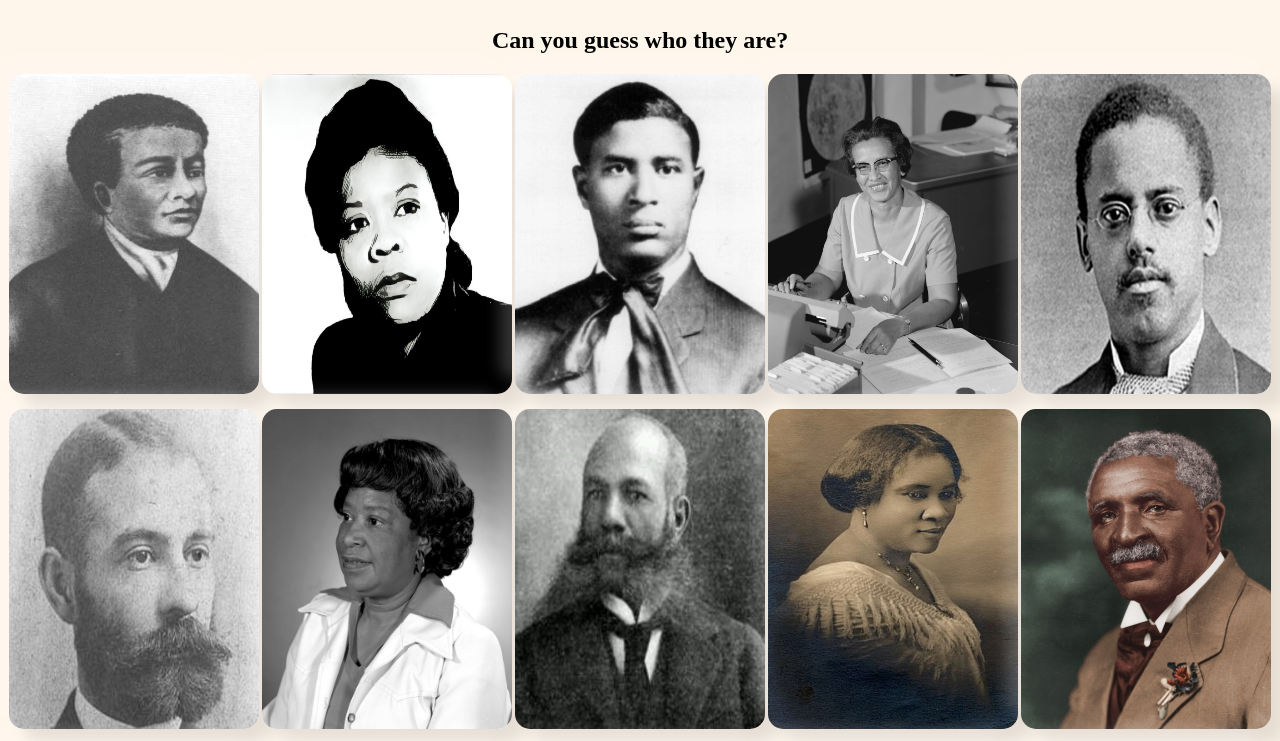
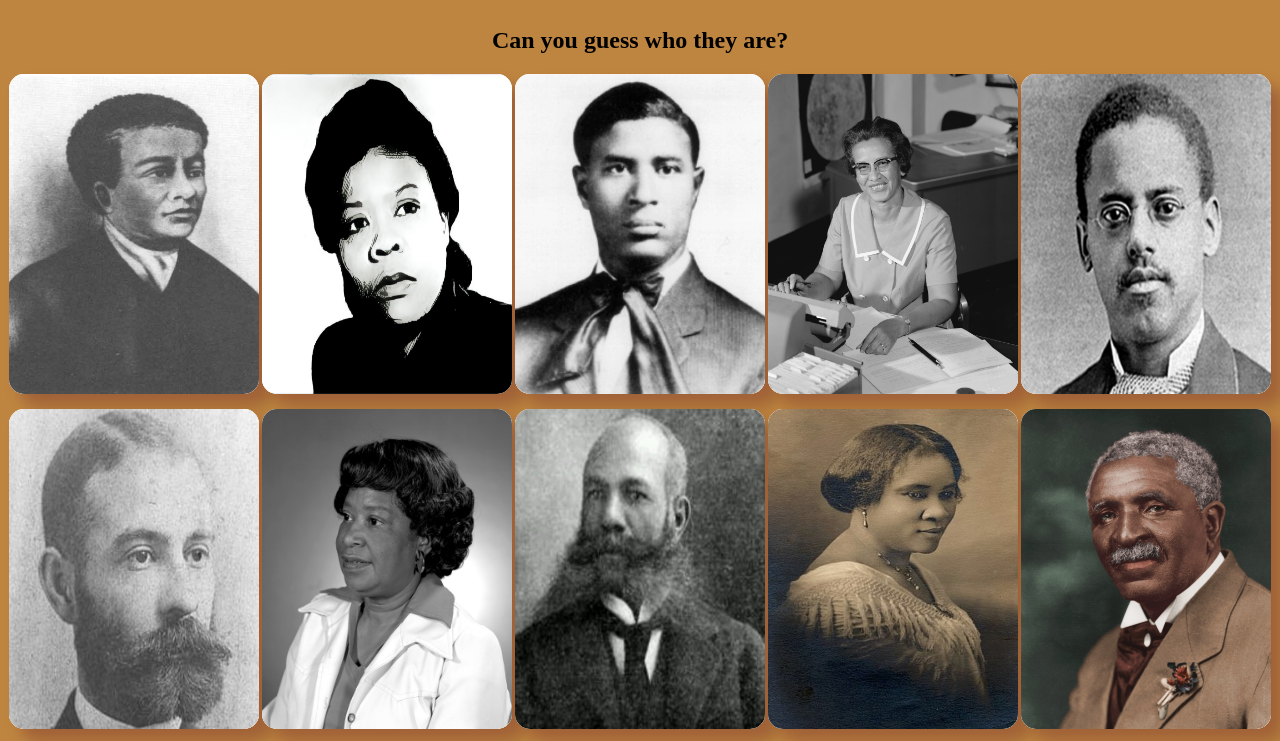
Before and after one commit to ladycrystal/Blackscientists, a plain HTML site: page BlackSci.html in a window 1280 px wide. Shown: the part 81-822 px from the top of the page. Drawn offline with Linux system fonts and the light colour scheme.

Commit message:
Update BlackSci.css

```diff
--- a/BlackSci.css
+++ b/BlackSci.css
@@ -2,7 +2,7 @@ body{
 	display: flex;
 	justify-content: space-around;
 	flex-direction: column;
-	background: #fff6eb;
+	background: #be8540;
 }
 
 .flex-flip-main{
@@ -31,7 +31,7 @@ div.flip-card{
   position: absolute;
   border-radius: 15px;
   background: white;
-  box-shadow: -15px -15px 15px rgba(255,255,255,0.2),
+  box-shadow: 10px 10px 15px rgba(120,2,50,0.2),
 			15px 15px 15px rgba(0,0,0,0.1),
 			inset -5px -5px 5px rgba(255,255,255,0.2),
 			inset 5px 5px 5px rgba(0,0,0,0.1);
```
